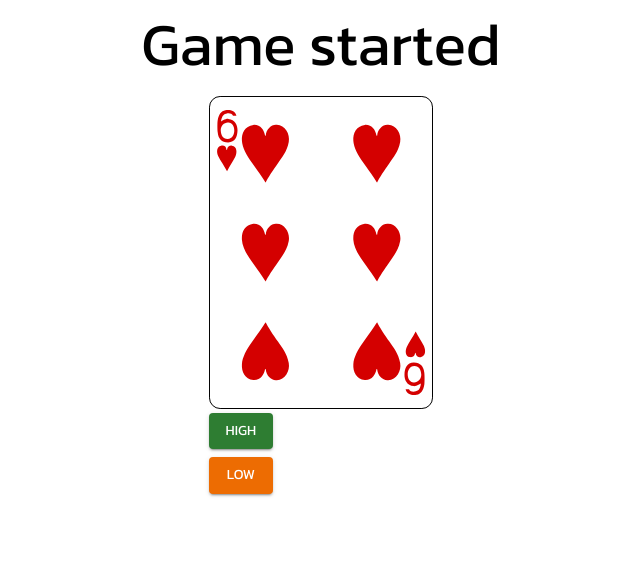
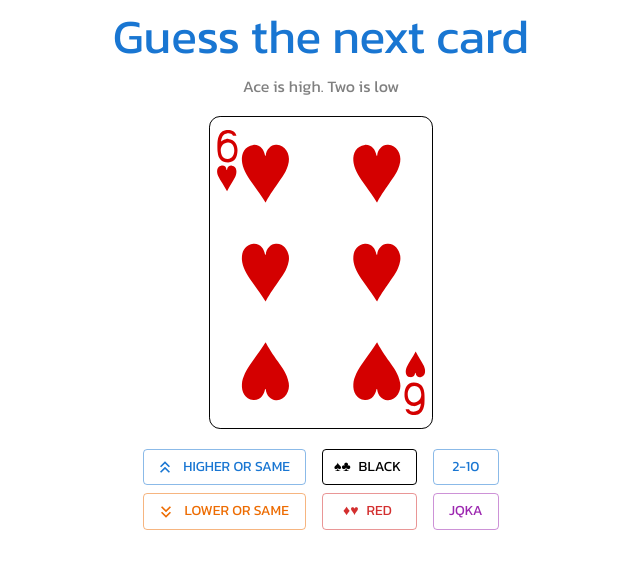
Before and after one commit to DinhL3/high-low-ts, a React (Create React App) app: page /play in a window 1280 px wide. Shown: the top 568 px of the page, without its empty margins (319-959 px from the left). Built offline with nearby package versions, Linux system fonts and the light colour scheme; a web font is replaced by a local one.

Commit message:
add cards context, betting form

```diff
--- a/package.json
+++ b/package.json
@@ -6,6 +6,7 @@
     "@emotion/react": "^11.11.1",
     "@emotion/styled": "^11.11.0",
     "@fontsource/roboto": "^5.0.5",
+    "@mui/icons-material": "^5.14.1",
     "@mui/material": "^5.14.1",
     "@testing-library/jest-dom": "^5.17.0",
     "@testing-library/react": "^13.4.0",
--- a/src/App.tsx
+++ b/src/App.tsx
@@ -1,4 +1,6 @@
 import { Routes, Route, Outlet } from 'react-router-dom';
+import CardsContextProvider from './store/cards-context';
+
 import {
   createTheme,
   responsiveFontSizes,
@@ -18,9 +20,11 @@ theme = responsiveFontSizes(theme);
 
 function BasicLayout() {
   return (
-    <ThemeProvider theme={theme}>
-      <Outlet />
-    </ThemeProvider>
+    <CardsContextProvider>
+      <ThemeProvider theme={theme}>
+        <Outlet />
+      </ThemeProvider>
+    </CardsContextProvider>
   );
 }
 
--- /dev/null
+++ b/src/components/Play/BettingForm.tsx
@@ -0,0 +1,59 @@
+import { Button, Container, Typography, Box } from '@mui/material';
+import KeyboardDoubleArrowUpIcon from '@mui/icons-material/KeyboardDoubleArrowUp';
+import KeyboardDoubleArrowDownIcon from '@mui/icons-material/KeyboardDoubleArrowDown';
+import { CardsContext } from '../../store/cards-context';
+
+const BettingForm = () => {
+  return (
+    <Box className='button-columns-box' sx={{ display: 'flex', gap: 2 }}>
+      <Box sx={{ display: 'flex', flexDirection: 'column', gap: 1 }}>
+        <Button
+          variant='outlined'
+          color='primary'
+          disableElevation
+          startIcon={<KeyboardDoubleArrowUpIcon />}
+        >
+          Higher or same
+        </Button>
+        <Button
+          sx={{}}
+          variant='outlined'
+          color='warning'
+          disableElevation
+          startIcon={<KeyboardDoubleArrowDownIcon />}
+        >
+          Lower or same
+        </Button>
+      </Box>
+      <Box sx={{ display: 'flex', flexDirection: 'column', gap: 1 }}>
+        <Button
+          sx={{ color: 'black' }}
+          variant='outlined'
+          color='inherit'
+          disableElevation
+          startIcon={'♠♣'}
+        >
+          Black
+        </Button>
+        <Button
+          variant='outlined'
+          color='error'
+          disableElevation
+          startIcon={'♦♥'}
+        >
+          Red
+        </Button>
+      </Box>
+      <Box sx={{ display: 'flex', flexDirection: 'column', gap: 1 }}>
+        <Button variant='outlined' color='primary' disableElevation>
+          2-10
+        </Button>
+        <Button variant='outlined' color='secondary' disableElevation>
+          JQKA
+        </Button>
+      </Box>
+    </Box>
+  );
+};
+
+export default BettingForm;
--- a/src/components/Play/Play.tsx
+++ b/src/components/Play/Play.tsx
@@ -1,55 +1,19 @@
 import { Button, Container, Typography, Box } from '@mui/material';
-import { useState, useEffect, useRef } from 'react';
+import KeyboardDoubleArrowUpIcon from '@mui/icons-material/KeyboardDoubleArrowUp';
+import KeyboardDoubleArrowDownIcon from '@mui/icons-material/KeyboardDoubleArrowDown';
 
-import PlayingCard from '../../models/playingCard';
+import { useState, useEffect, useRef, useContext } from 'react';
+import { CardsContext } from '../../store/cards-context';
+
 import PokerCardFront from '../PokerCard/PokerCardFront';
+import BettingForm from './BettingForm';
 
 const Play = () => {
-  // const [cardDeck, setCardDeck] = useState<PlayingCard[]>([]);
-  const deckRef = useRef<PlayingCard[]>([])
-  const [currentCard, setCurrentCard] = useState<PlayingCard | null>(null);
-
-  function buildCardDeck(): void {
-    const suits: string[] = ['spades', 'clubs', 'diamonds', 'hearts'];
-
-    //use modern js instead of nested for loop
-    const newDeck = suits.flatMap((suit) =>
-      Array.from({ length: 13 }, (_, index) => new PlayingCard(index + 2, suit))
-    );
-
-    deckRef.current = newDeck;
-    console.log('New deck: ', deckRef.current);
-
-    pickRandomCard(deckRef.current);
-  }
-
-  function pickRandomCard(deck: PlayingCard[]): void {
-    if (deck.length === 0) {
-      console.log('No cards left in the deck!');
-    }
-
-    const randomIndex = Math.floor(Math.random() * deck.length);
-    const pickedCard = deck[randomIndex];
-
-    // Create a new array without the picked card
-    const updatedDeck = deck.filter((card) => card !== pickedCard);
-
-    deckRef.current = updatedDeck;
-    setCurrentCard(pickedCard)
-    console.log('Picked Card:', pickedCard);
-    console.log('Deck after picking: ',deckRef.current);
-  }
+  const cardsCtx = useContext(CardsContext);
 
   useEffect(() => {
-    buildCardDeck();
+    cardsCtx.buildCardDeck();
   }, []);
-
-  // useEffect(() => {
-  //   pickRandomCard();
-  // }, [cardDeck]);
-
-  //   use buildCardDeck() in useEffect to make it execute only once
-  // if the function is outside of useEffect, it will trigger every render
 
   return (
     <Container
@@ -59,22 +23,14 @@ const Play = () => {
         alignItems: 'center',
       }}
     >
-      <Typography variant='h2' sx={{ mb: 2 }}>
-        Game started
+      <Typography variant='h3' sx={{ mb: 1 }} color='primary'>
+        Guess the next card
       </Typography>
-      <Box>
-        <PokerCardFront card={currentCard}/>
-        <Button
-          sx={{ display: 'block', mb: 1 }}
-          variant='contained'
-          color='success'
-        >
-          High
-        </Button>
-        <Button sx={{ display: 'block' }} variant='contained' color='warning'>
-          Low
-        </Button>
-      </Box>
+      <Typography variant='subtitle1' sx={{ mb: 2 }} color='grey'>
+        Ace is high. Two is low
+      </Typography>
+      <PokerCardFront card={cardsCtx.currentCard} />
+      <BettingForm/>
     </Container>
   );
 };
--- a/src/components/PokerCard/PokerCardFront.tsx
+++ b/src/components/PokerCard/PokerCardFront.tsx
@@ -1,3 +1,4 @@
+import { Box } from '@mui/material';
 import PlayingCard from '../../models/playingCard';
 import styles from './PokerCardFront.module.scss';
 
@@ -40,9 +41,12 @@ const PokerCardFront = ({ card }: PokerCardFrontProps) => {
   const cardFileName: string = `${valueString}${suitString}.svg`;
 
   return (
-    <div className={styles['poker-card-front']}>
-        <img src={`/cards/${cardFileName}`} alt={`Card ${valueString}${suitString}`} />
-    </div>
+    <Box sx={{mb: 2}}>
+      <img
+        src={`/cards/${cardFileName}`}
+        alt={`Card ${valueString}${suitString}`}
+      />
+    </Box>
   );
 };
 
--- a/src/index.scss
+++ b/src/index.scss
@@ -1 +1 @@
-@import url("https://fonts.googleapis.com/css2?family=Kanit:wght@400;600;700&family=Source+Serif+Pro:wght@400;600;700&display=swap");
+@import url('https://fonts.googleapis.com/css2?family=Kanit:wght@400;600;700&family=Source+Serif+Pro:wght@400;600;700&display=swap');
--- /dev/null
+++ b/src/store/cards-context.tsx
@@ -0,0 +1,71 @@
+import React, { createContext, useState, useRef } from 'react';
+import PlayingCard from '../models/playingCard';
+
+type CardsContextObj = {
+  cardDeck: PlayingCard[];
+  currentCard: PlayingCard | null;
+  buildCardDeck: () => void;
+  pickRandomCard: () => void;
+};
+
+export const CardsContext = createContext<CardsContextObj>({
+  cardDeck: [],
+  currentCard: null,
+  buildCardDeck: () => {},
+  pickRandomCard: () => {},
+});
+
+interface Props {
+  children: React.ReactNode;
+}
+
+const CardsContextProvider = ({ children }: Props) => {
+  const deckRef = useRef<PlayingCard[]>([]);
+  const [currentCard, setCurrentCard] = useState<PlayingCard | null>(null);
+
+  function buildCardDeck(): void {
+    const suits: string[] = ['spades', 'clubs', 'diamonds', 'hearts'];
+
+    //use modern js instead of nested for loop
+    const newDeck = suits.flatMap((suit) =>
+      Array.from({ length: 13 }, (_, index) => new PlayingCard(index + 2, suit))
+    );
+
+    deckRef.current = newDeck;
+    // console.log('New deck: ', deckRef.current);
+
+    pickRandomCard();
+  }
+
+  function pickRandomCard(): void {
+    if (deckRef.current.length === 0) {
+      console.log('No cards left in the deck!');
+    }
+
+    const randomIndex = Math.floor(Math.random() * deckRef.current.length);
+    const pickedCard = deckRef.current[randomIndex];
+
+    // Create a new array without the picked card
+    const updatedDeck = deckRef.current.filter((card) => card !== pickedCard);
+
+    deckRef.current = updatedDeck;
+    setCurrentCard(pickedCard);
+    // console.log('Picked Card:', pickedCard);
+    // console.log('Deck after picking: ', deckRef.current);
+  }
+
+  const contextValue: CardsContextObj = {
+    cardDeck: deckRef.current,
+    currentCard: currentCard,
+    buildCardDeck: buildCardDeck,
+    pickRandomCard: pickRandomCard,
+  };
+
+  return (
+    <CardsContext.Provider value={contextValue}>
+      {children}
+    </CardsContext.Provider>
+  );
+};
+
+export default CardsContextProvider;
```
Also changed, not shown: 1 other file (tests, documents, lock files or other folders).
